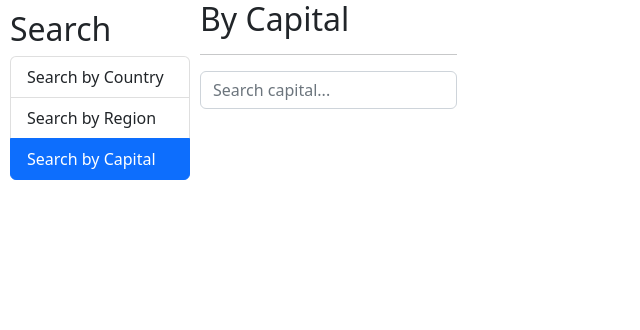
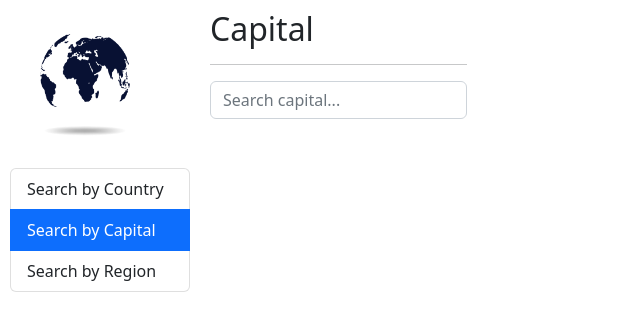
Before and after one commit to cguevaraa/countriesapp, an Angular app: page /capital in a window 1280 px wide. Shown: the top 330 px of the page, without its empty margins (0-640 px from the left). Built offline with nearby package versions, Linux system fonts and the light colour scheme.

Commit message:
Add css animations from animate.style

```diff
--- a/src/app/country/components/country-table/country-table.component.html
+++ b/src/app/country/components/country-table/country-table.component.html
@@ -1,4 +1,4 @@
-<table class="table table-hover">
+<table class="table table-hover animate__animated animate__fadeIn animate_faster">
     <thead>
         <tr>
             <th> # </th>
--- a/src/app/country/pages/by-capital/by-capital.component.html
+++ b/src/app/country/pages/by-capital/by-capital.component.html
@@ -1,4 +1,5 @@
-<h2>By Capital</h2>
+<div class="contentPage animate__animated animate__fadeIn animate__faster">
+    <h2>Capital</h2>
     <hr>
 
     <div class="row">
@@ -9,8 +10,9 @@
                 [placeholder]="placeholder">
             </app-country-input>
         </div>
+    </div>
+</div>
 
-</div>
 
 <div *ngIf="isError"
     class="alert alert-danger p-2 mt-2">
--- a/src/app/country/pages/by-country/by-country.component.html
+++ b/src/app/country/pages/by-country/by-country.component.html
@@ -1,4 +1,5 @@
-<h2>By Country</h2>
+<div class="contentPage animate__animated animate__fadeIn animate__faster">
+    <h2>Country</h2>
     <hr>
 
     <div class="row">
@@ -9,6 +10,7 @@
                 (onEnter)="search($event)"
                 (onDebounce)="suggestions($event)">
             </app-country-input>
+        </div>
     </div>
 
 </div>
--- a/src/app/country/pages/by-region/by-region.component.html
+++ b/src/app/country/pages/by-region/by-region.component.html
@@ -1,5 +1,5 @@
-<div class="contentPage">
-    <h3><small>Search by Region: </small>{{activatedRegion | titlecase}}</h3>
+<div class="contentPage animate__animated animate__fadeIn animate__faster">
+    <h3><small>Region: </small>{{activatedRegion | titlecase}}</h3>
     <hr>
 
     <h5>Choose a region</h5>
--- a/src/app/country/pages/show-country/show-country.component.html
+++ b/src/app/country/pages/show-country/show-country.component.html
@@ -15,11 +15,11 @@
 
             <ul class="list-group list-group-flush">
                 <h4>Flag</h4>
-                <li class="list-group-item">
+                <li class="list-group-item animate__animated animate__fadeIn">
                     <img [src]="country.flags.png" [alt]="country.flag" class="small-flag">
                 </li>
                 <h4>Coat of arms</h4>
-                <li class="list-group-item">
+                <li class="list-group-item animate__animated animate__fadeIn">
                     <img [src]="country.coatOfArms.png" [alt]="country.flag" class="small-flag">
                 </li>
 
@@ -55,8 +55,8 @@
         </div>
     </div>
 
-    <pre class="mt-5">
+    <!-- <pre class="mt-5">
         {{country | json}}
-    </pre>
+    </pre> -->
 
 </ng-template>
--- a/src/app/shared/sidebar/sidebar.component.html
+++ b/src/app/shared/sidebar/sidebar.component.html
@@ -1,21 +1,22 @@
 <div class="sidebar">
-  <h2>Search</h2>
+  <h2><img src="../../../assets/pngegg.png" alt=""></h2>
   <ul class="list-group">
     <li routerLink=""
         routerLinkActive="active"
         [routerLinkActiveOptions]="{exact: true}"
         class="list-group-item">
-      Search by Country
-    </li>
-    <li routerLink="region"
-        routerLinkActive="active"
-        class="list-group-item">
-      Search by Region
+        Search by Country
     </li>
     <li routerLink="capital"
         routerLinkActive="active"
         class="list-group-item">
-      Search by Capital
+        Search by Capital
+  </li>
+    <li routerLink="region"
+        routerLinkActive="active"
+        class="list-group-item">
+        Search by Region
     </li>
+
   </ul>
 </div>
--- a/src/app/shared/sidebar/sidebar.component.scss
+++ b/src/app/shared/sidebar/sidebar.component.scss
@@ -5,6 +5,10 @@
   margin: 10px;
 }
 
+img {
+  width: 150px;
+}
+
 li {
 cursor: pointer;
 }
--- a/src/index.html
+++ b/src/index.html
@@ -6,6 +6,10 @@
   <base href="/">
   <meta name="viewport" content="width=device-width, initial-scale=1">
   <link rel="icon" type="image/x-icon" href="favicon.ico">
+  <link
+  rel="stylesheet"
+  href="https://cdnjs.cloudflare.com/ajax/libs/animate.css/4.1.1/animate.min.css"
+  />
 </head>
 <body>
   <app-root></app-root>
```
Also changed, not shown: src/assets/pngegg.png (added), src/assets/vecteezy_world_1198092.png (added). Lines whose indentation alone changed are shown as unchanged.
